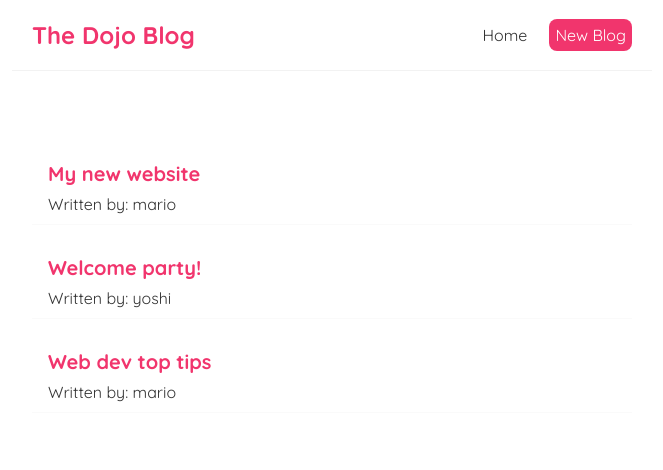
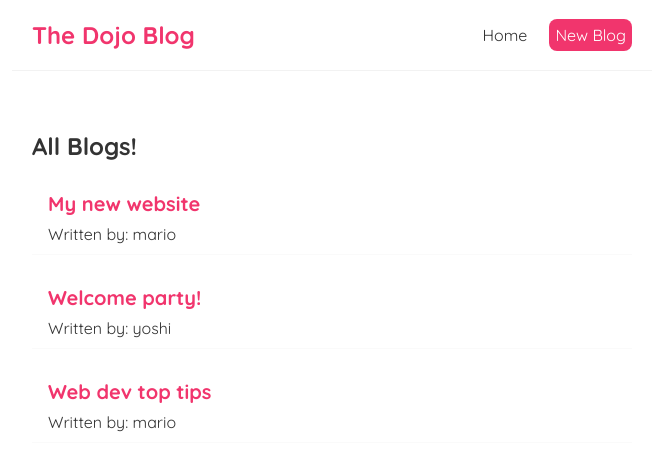
Before and after one commit to HARSHITHA579-pixel/task-website-ideation, a React (Create React App) app in the folder AritraGhoshWebDev/practice/10. React_Basics/dojo-blog/: page / in a window 1280 px wide. Shown: the top 470 px of the page, without its empty margins (308-971 px from the left). Built offline with nearby package versions, Linux system fonts and the light colour scheme.

Commit message:
Feat: props in react

```diff
--- /dev/null
+++ b/AritraGhoshWebDev/practice/10. React_Basics/dojo-blog/src/BLogList.js
@@ -0,0 +1,20 @@
+// destructure
+const BlogList = ({blogs, title}) => {
+    // props - object
+// const BlogList = (props) => {
+    // const blogs = props.blogs;
+    // const title = props.title;
+    return (
+        <div className="blog-list">
+            <h2>{title}</h2>
+            {blogs.map((blog) => (
+                <div className="blog-preview" key={blog.id}>
+                    <h2>{blog.title}</h2>
+                    <p>Written by: {blog.author}</p>
+                </div>
+            ))}
+        </div>
+    );
+}
+
+export default BlogList;
--- a/AritraGhoshWebDev/practice/10. React_Basics/dojo-blog/src/Home.js
+++ b/AritraGhoshWebDev/practice/10. React_Basics/dojo-blog/src/Home.js
@@ -1,6 +1,7 @@
 // sfc - stateless functional component
 
 import {useState} from 'react';
+import BlogList from './BLogList';
 
 const Home = () => {
 
@@ -34,12 +35,10 @@ const Home = () => {
             <button onClick={handleClick}>Click Me</button> */}
             {/* <button onClick={(e) => handleClickAgain('mario', e)}>Click Me Again</button> */}
 
-            {blogs.map((blog) => (
-                <div className="blog-preview" key={blog.id}>
-                    <h2>{blog.title}</h2>
-                    <p>Written by: {blog.author}</p>
-                </div>
-            ))}
+            {/* props to send data from parent component to child component -   1. makes it reusable,
+                2. data can be used in home component if needed */}
+
+            <BlogList blogs={blogs} title="All Blogs!"/>
 
         </div>
     );
```
